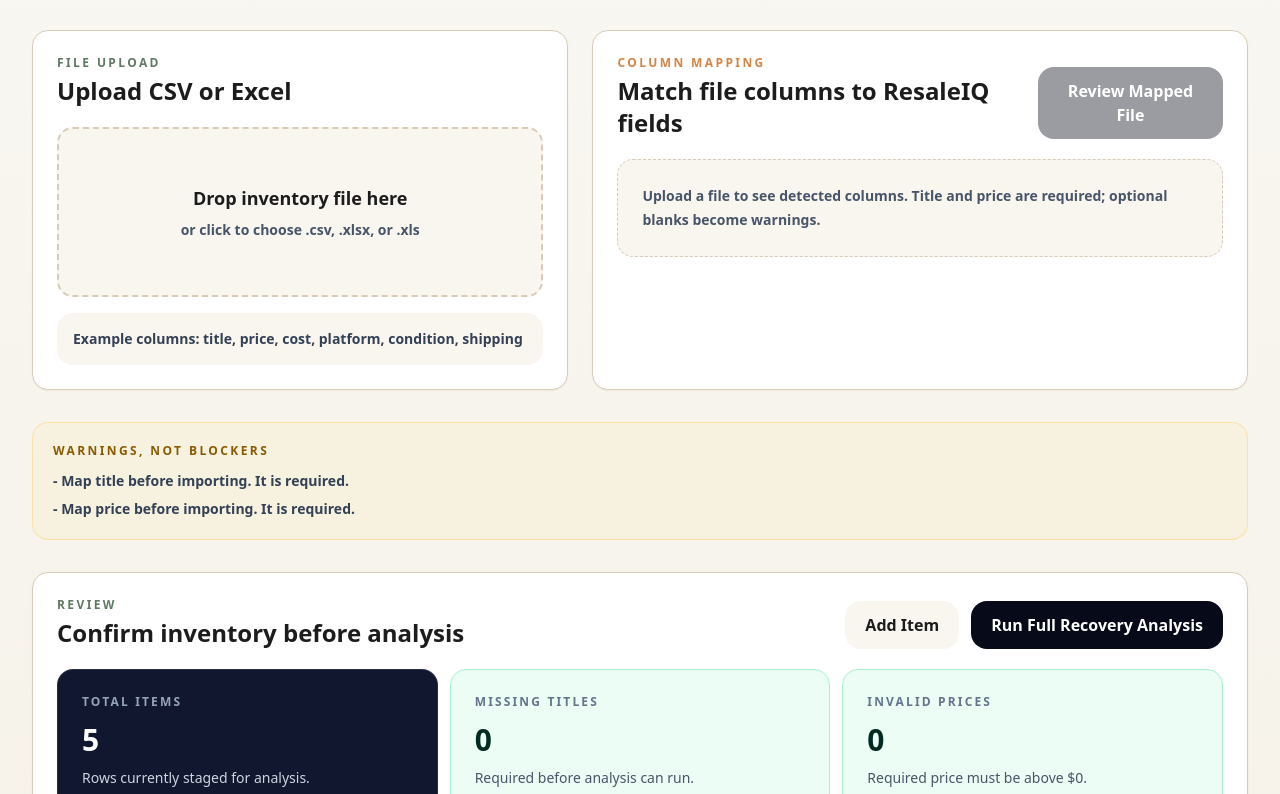
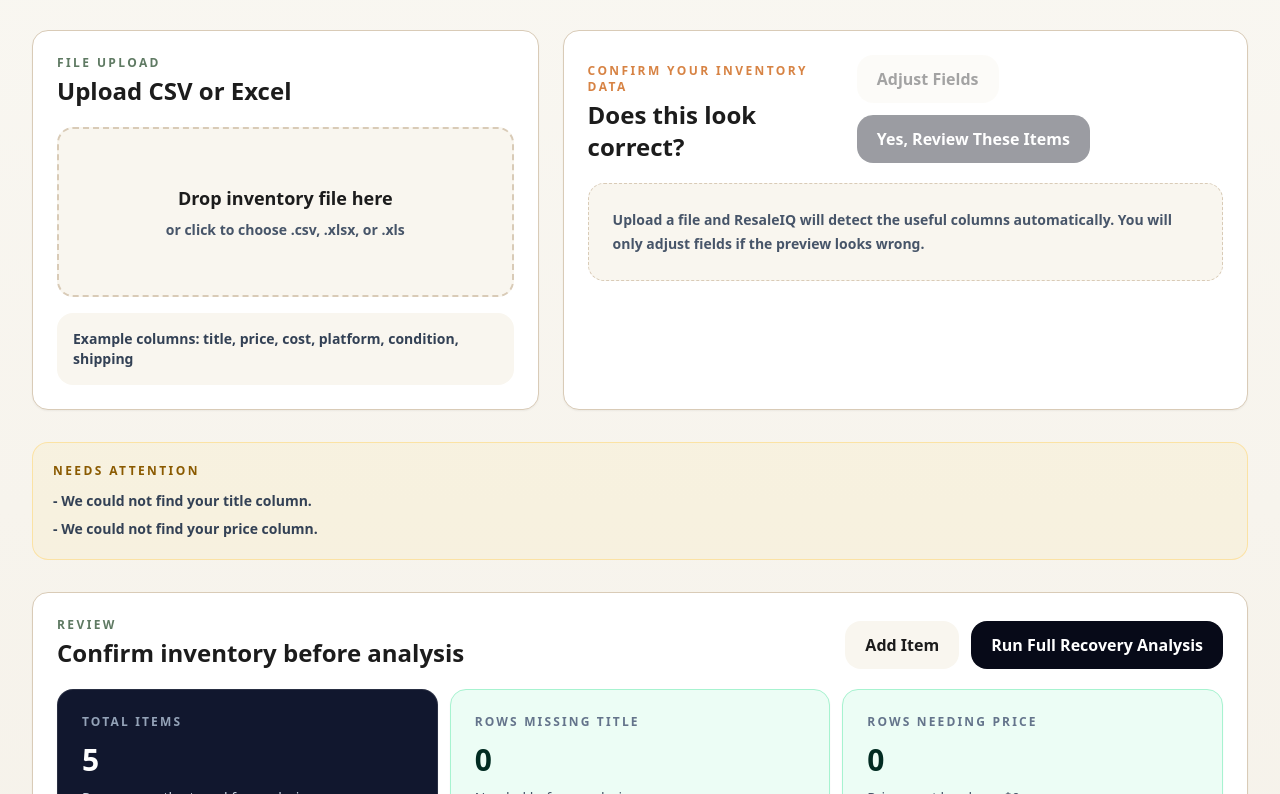
Before and after one commit to RejectedDope/ResaleIQ, a Next.js app: page /inventory in a window 1280 px wide. Shown: the part 646-1440 px from the top of the page. Built offline with nearby package versions, Linux system fonts and the light colour scheme.

Commit message:
Simplify inventory upload confirmation UX

```diff
--- a/app/inventory/page.tsx
+++ b/app/inventory/page.tsx
@@ -19,6 +19,8 @@
 type ParsedRow = Record<string, string | number | boolean | null | undefined>;
 type InventoryField = 'title' | 'price' | 'cost' | 'platform' | 'condition' | 'shipping';
 type ColumnMap = Record<InventoryField, string>;
+type Confidence = 'High' | 'Medium' | 'Low';
+type ConfidenceMap = Record<InventoryField, Confidence>;
 
 const MAX_IMPORT_ROWS = 100;
 const REQUIRED_FIELDS: InventoryField[] = ['title', 'price'];
@@ -49,6 +51,15 @@
   shipping: '',
 };
 
+const EMPTY_CONFIDENCE: ConfidenceMap = {
+  title: 'Low',
+  price: 'Low',
+  cost: 'Low',
+  platform: 'Low',
+  condition: 'Low',
+  shipping: 'Low',
+};
+
 function toNumber(value: unknown) {
   if (typeof value === 'number') return Number.isFinite(value) ? value : 0;
   const cleaned = String(value ?? '').replace(/[$,]/g, '').trim();
@@ -73,33 +84,59 @@
   return column.toLowerCase().replace(/[^a-z0-9]/g, '');
 }
 
-function inferMapping(columns: string[]): ColumnMap {
+function isMeaningfulColumn(column: string) {
+  const key = normalizeColumnName(column);
+  return Boolean(key && !/^empty\d*$/.test(key) && !/^__empty\d*$/.test(key) && key !== 'blank');
+}
+
+function detectColumn(columns: string[], exact: string[], partial: string[]) {
   const normalized = columns.map((column) => ({ column, key: normalizeColumnName(column) }));
-  const find = (...needles: string[]) => normalized.find(({ key }) => needles.some((needle) => key.includes(needle)))?.column ?? '';
+  const exactMatch = normalized.find(({ key }) => exact.includes(key));
+  if (exactMatch) return { column: exactMatch.column, confidence: 'High' as Confidence };
+  const partialMatch = normalized.find(({ key }) => partial.some((needle) => key.includes(needle)));
+  if (partialMatch) return { column: partialMatch.column, confidence: 'Medium' as Confidence };
+  return { column: '', confidence: 'Low' as Confidence };
+}
+
+function inferMapping(columns: string[]) {
+  const title = detectColumn(columns, ['title', 'item', 'name', 'itemname', 'product'], ['itemtitle', 'description', 'productname']);
+  const price = detectColumn(columns, ['price', 'listprice', 'listingprice', 'saleprice'], ['askingprice', 'askprice', 'currentprice']);
+  const cost = detectColumn(columns, ['cost', 'purchase', 'buyprice', 'purchaseprice'], ['purchasecost', 'buycost', 'itemcost', 'cogs']);
+  const platform = detectColumn(columns, ['platform', 'site', 'marketplace'], ['channel', 'sellingsite']);
+  const condition = detectColumn(columns, ['condition', 'grade'], ['itemcondition']);
+  const shipping = detectColumn(columns, ['shipping', 'ship', 'postage'], ['shippingcost', 'shippingpaid', 'shipcost']);
 
   return {
-    title: find('title', 'itemtitle', 'itemname', 'item', 'name', 'description', 'product'),
-    price: find('listprice', 'listingprice', 'saleprice', 'askingprice', 'askprice', 'price'),
-    cost: find('purchasecost', 'purchaseprice', 'buyprice', 'buycost', 'itemcost', 'cost', 'cogs'),
-    platform: find('platform', 'marketplace', 'channel', 'site', 'sellingsite'),
-    condition: find('condition', 'itemcondition', 'grade'),
-    shipping: find('shippingcost', 'shippingpaid', 'shipcost', 'ship', 'postage', 'shipping'),
+    mapping: {
+      title: title.column,
+      price: price.column,
+      cost: cost.column,
+      platform: platform.column,
+      condition: condition.column,
+      shipping: shipping.column,
+    },
+    confidence: {
+      title: title.confidence,
+      price: price.confidence,
+      cost: cost.confidence,
+      platform: platform.confidence,
+      condition: condition.confidence,
+      shipping: shipping.confidence,
+    },
   };
 }
 
 function summarizeRows(rows: ParsedRow[], mapping: ColumnMap) {
   const limitedRows = rows.slice(0, MAX_IMPORT_ROWS);
-  const titleMissing = !mapping.title ? limitedRows.length : limitedRows.filter((row) => !normalizeText(row[mapping.title])).length;
-  const invalidPrices = !mapping.price ? limitedRows.length : limitedRows.filter((row) => toNumber(row[mapping.price]) <= 0).length;
-  const missingOptional = (['cost', 'platform', 'condition', 'shipping'] as InventoryField[]).filter((field) => !mapping[field]).length;
+  const missingTitles = !mapping.title ? limitedRows.length : limitedRows.filter((row) => !normalizeText(row[mapping.title])).length;
+  const priceProblems = !mapping.price ? limitedRows.length : limitedRows.filter((row) => toNumber(row[mapping.price]) <= 0).length;
 
   return {
     importedRows: limitedRows.length,
     skippedRows: Math.max(0, rows.length - MAX_IMPORT_ROWS),
-    titleMissing,
-    invalidPrices,
-    missingOptional,
-    ready: Boolean(mapping.title && mapping.price && titleMissing === 0 && invalidPrices === 0 && limitedRows.length > 0),
+    missingTitles,
+    priceProblems,
+    ready: Boolean(mapping.title && mapping.price && missingTitles === 0 && priceProblems === 0 && limitedRows.length > 0),
   };
 }
 
@@ -114,16 +151,16 @@
     const platform = normalizePlatform(row[mapping.platform]);
     const condition = normalizeCondition(row[mapping.condition]) || 'condition missing';
 
-    if (!mapping.cost) warnings.push('Cost column is not mapped; missing costs were treated as $0.');
-    if (!mapping.platform) warnings.push('Platform column is not mapped; eBay was used as the default platform.');
-    if (!mapping.condition) warnings.push('Condition column is not mapped; condition missing was used.');
-    if (!mapping.shipping) warnings.push('Shipping column is not mapped; missing shipping was treated as $0.');
+    if (!mapping.cost) warnings.push('We could not find your cost column, so missing costs were treated as $0.');
+    if (!mapping.platform) warnings.push('We could not find your platform column, so eBay was used as the default.');
+    if (!mapping.condition) warnings.push('We could not find your condition column, so condition missing was used.');
+    if (!mapping.shipping) warnings.push('We could not find your shipping column, so shipping was treated as $0.');
 
     return { id: index + 1, title, price, cost, platform, condition, shipping };
   });
 
-  if (rows.length > MAX_IMPORT_ROWS) warnings.push(`Only the first ${MAX_IMPORT_ROWS} rows were imported for this MVP test run.`);
-  if (items.length < 5) warnings.push('Fewer than 5 rows were imported. Results still run, but a larger sample is more useful.');
+  if (rows.length > MAX_IMPORT_ROWS) warnings.push(`This file has more than ${MAX_IMPORT_ROWS} rows, so the MVP imported the first ${MAX_IMPORT_ROWS}.`);
+  if (items.length < 5) warnings.push('This is a small sample. Results still run, but 5 or more rows will give a better daily picture.');
 
   return { items, warnings: Array.from(new Set(warnings)) };
 }
@@ -132,7 +169,7 @@
   return {
     total: items.length,
     missingTitles: items.filter((item) => !item.title.trim()).length,
-    invalidPrices: items.filter((item) => item.price <= 0).length,
+    priceProblems: items.filter((item) => item.price <= 0).length,
   };
 }
 
@@ -228,7 +265,7 @@
     : XLSX.read(await file.arrayBuffer(), { type: 'array' });
   const firstSheet = workbook.Sheets[workbook.SheetNames[0]];
   const rows = XLSX.utils.sheet_to_json<ParsedRow>(firstSheet, { defval: '' });
-  const columns = Object.keys(rows[0] ?? {});
+  const columns = Object.keys(rows[0] ?? {}).filter(isMeaningfulColumn);
 
   return { rows, columns };
 }
@@ -242,13 +279,17 @@
   const [parsedRows, setParsedRows] = useState<ParsedRow[]>([]);
   const [columns, setColumns] = useState<string[]>([]);
   const [mapping, setMapping] = useState<ColumnMap>(EMPTY_MAPPING);
+  const [confidence, setConfidence] = useState<ConfidenceMap>(EMPTY_CONFIDENCE);
+  const [showFieldEditor, setShowFieldEditor] = useState(false);
   const [warnings, setWarnings] = useState<string[]>([]);
 
   const mappingSummary = useMemo(() => summarizeRows(parsedRows, mapping), [parsedRows, mapping]);
   const itemSummary = useMemo(() => summarizeItems(items), [items]);
   const requiredMappingMissing = REQUIRED_FIELDS.filter((field) => !mapping[field]);
-  const canImportMappedRows = parsedRows.length > 0 && requiredMappingMissing.length === 0;
-  const canAnalyzeItems = itemSummary.total > 0 && itemSummary.missingTitles === 0 && itemSummary.invalidPrices === 0;
+  const canConfirmDetectedRows = parsedRows.length > 0 && requiredMappingMissing.length === 0;
+  const canAnalyzeItems = itemSummary.total > 0 && itemSummary.missingTitles === 0 && itemSummary.priceProblems === 0;
+  const previewRows = parsedRows.slice(0, 5);
+  const previewColumns = INVENTORY_FIELDS.map((field) => mapping[field.key]).filter(Boolean);
 
   const rows = useMemo(() => {
     return items.map((item, index) => {
@@ -299,24 +340,34 @@
     setIsParsing(true);
     setWarnings([]);
     setHasRun(false);
+    setShowFieldEditor(false);
     try {
       const parsed = await parseInventoryFile(file);
+      const detection = inferMapping(parsed.columns);
+      const nextWarnings: string[] = [];
+
+      if (!parsed.rows.length) nextWarnings.push('We could not find any inventory rows in this file.');
+      if (!detection.mapping.title) nextWarnings.push('We could not find your title column.');
+      if (!detection.mapping.price) nextWarnings.push('We could not find your price column.');
+      if (parsed.rows.length > MAX_IMPORT_ROWS) nextWarnings.push(`This file has ${parsed.rows.length} rows. The MVP will use the first ${MAX_IMPORT_ROWS}.`);
+
       setFileName(file.name);
       setParsedRows(parsed.rows);
       setColumns(parsed.columns);
-      setMapping(inferMapping(parsed.columns));
-      if (!parsed.rows.length) setWarnings(['No rows were detected in this file.']);
-      if (parsed.rows.length > MAX_IMPORT_ROWS) setWarnings([`This file has ${parsed.rows.length} rows. The MVP imports the first ${MAX_IMPORT_ROWS} rows so the browser stays responsive.`]);
+      setMapping(detection.mapping);
+      setConfidence(detection.confidence);
+      setWarnings(nextWarnings);
     } catch {
-      setWarnings(['Could not parse this file. Try a simple CSV or a single-sheet Excel file.']);
+      setWarnings(['We could not read this file. Try a simple CSV or a single-sheet Excel file.']);
     } finally {
       setIsParsing(false);
     }
   };
 
-  const importMappedRows = () => {
-    if (!canImportMappedRows) {
-      setWarnings(['Map title and price before importing. Those fields are required for recovery analysis.']);
+  const confirmDetectedRows = () => {
+    if (!canConfirmDetectedRows) {
+      setWarnings(['We need a title column and a price column before we can import your inventory.']);
+      setShowFieldEditor(true);
       return;
     }
     const cleaned = cleanRows(parsedRows, mapping);
@@ -327,7 +378,7 @@
 
   const runAnalysis = () => {
     if (!canAnalyzeItems) {
-      setWarnings(['Fix missing titles and invalid prices before running analysis. Optional fields can stay blank.']);
+      setWarnings(['Some rows still need a title or a usable price before analysis can run.']);
       setHasRun(false);
       return;
     }
@@ -342,8 +393,8 @@
 
   const steps = [
     { label: 'Upload', complete: Boolean(parsedRows.length || items.length), active: !parsedRows.length },
-    { label: 'Map', complete: parsedRows.length > 0 && requiredMappingMissing.length === 0, active: parsedRows.length > 0 && requiredMappingMissing.length > 0 },
-    { label: 'Review', complete: canAnalyzeItems, active: !hasRun && canImportMappedRows },
+    { label: 'Confirm', complete: parsedRows.length > 0 && requiredMappingMissing.length === 0, active: parsedRows.length > 0 && !hasRun },
+    { label: 'Review', complete: canAnalyzeItems, active: !hasRun && canAnalyzeItems },
     { label: 'Analyze', complete: hasRun, active: hasRun },
   ];
 
@@ -355,7 +406,7 @@
           <div>
             <h2 className="text-4xl font-extrabold tracking-tight md:text-5xl">Upload real inventory and rank what to fix first.</h2>
             <p className="mt-4 max-w-3xl text-sm leading-7 text-slate-300">
-              Drop a CSV or Excel file, map the required columns, review the sanity check, and run recovery analysis without a backend or API.
+              Drop a CSV or Excel file, confirm that ResaleIQ found the right fields, then run recovery analysis without a backend or API.
             </p>
           </div>
           <div className="rounded-2xl border border-[#7AF59A]/25 bg-[#7AF59A]/10 p-5">
@@ -375,7 +426,7 @@
         ))}
       </div>
 
-      <div className="grid gap-6 xl:grid-cols-[0.9fr_1.1fr]">
+      <div className="grid gap-6 xl:grid-cols-[0.85fr_1.15fr]">
         <div className="rounded-2xl border border-tan bg-white p-6 shadow-sm">
           <p className="text-xs font-bold uppercase tracking-[0.2em] text-sage">File Upload</p>
           <h3 className="mt-1 text-2xl font-extrabold text-ink">Upload CSV or Excel</h3>
@@ -395,69 +446,106 @@
             <input className="hidden" type="file" accept=".csv,.xlsx,.xls" onChange={(event) => handleFile(event.target.files?.[0])} />
           </label>
           <div className="mt-4 rounded-2xl bg-ivory p-4 text-sm font-bold text-slate-700">
-            {isParsing ? 'Parsing file...' : fileName ? `Loaded: ${fileName}` : 'Example columns: title, price, cost, platform, condition, shipping'}
+            {isParsing ? 'Reading your file...' : fileName ? `Loaded: ${fileName}` : 'Example columns: title, price, cost, platform, condition, shipping'}
           </div>
         </div>
 
         <div className="rounded-2xl border border-tan bg-white p-6 shadow-sm">
           <div className="flex flex-col gap-3 md:flex-row md:items-end md:justify-between">
             <div>
-              <p className="text-xs font-bold uppercase tracking-[0.2em] text-clay">Column Mapping</p>
-              <h3 className="mt-1 text-2xl font-extrabold text-ink">Match file columns to ResaleIQ fields</h3>
+              <p className="text-xs font-bold uppercase tracking-[0.2em] text-clay">Confirm Your Inventory Data</p>
+              <h3 className="mt-1 text-2xl font-extrabold text-ink">Does this look correct?</h3>
             </div>
-            <button type="button" onClick={importMappedRows} disabled={!canImportMappedRows} className="bg-[#070A18] text-white hover:bg-[#2B185F] disabled:opacity-40">
-              Review Mapped File
+            <div className="flex flex-wrap gap-3">
+              <button type="button" onClick={() => setShowFieldEditor((value) => !value)} disabled={!columns.length} className="bg-ivory text-ink disabled:opacity-40">
+                Adjust Fields
               </button>
+              <button type="button" onClick={confirmDetectedRows} disabled={!canConfirmDetectedRows} className="bg-[#070A18] text-white hover:bg-[#2B185F] disabled:opacity-40">
+                Yes, Review These Items
+              </button>
+            </div>
           </div>
 
           {columns.length ? (
             <>
-              <div className="mt-4 flex flex-wrap gap-2">
-                {columns.map((column) => (
-                  <span key={column} className="rounded-full bg-ivory px-3 py-1 text-xs font-extrabold text-slate-700">{column}</span>
+              <div className="mt-5 grid gap-3 md:grid-cols-3">
+                {INVENTORY_FIELDS.map((field) => {
+                  const detected = mapping[field.key];
+                  const requiredMissing = Boolean(field.required && !detected);
+                  return (
+                    <div key={field.key} className={`rounded-2xl p-4 ${requiredMissing ? 'bg-red-50 text-red-800' : 'bg-ivory text-slate-700'}`}>
+                      <p className="text-xs font-extrabold uppercase tracking-[0.16em] opacity-70">{field.label}</p>
+                      <p className="mt-2 text-sm font-extrabold">{detected || (field.key === 'price' ? 'We could not find your price column' : field.key === 'title' ? 'We could not find your title column' : 'Not found, optional')}</p>
+                      <p className="mt-2 text-xs font-bold">Confidence: {detected ? confidence[field.key] : 'Low'}</p>
+                    </div>
+                  );
+                })}
+              </div>
+
+              <div className="mt-5 rounded-2xl border border-tan bg-ivory p-4">
+                <div className="flex flex-col gap-1 md:flex-row md:items-end md:justify-between">
+                  <div>
+                    <p className="text-xs font-bold uppercase tracking-[0.2em] text-sage">Preview</p>
+                    <h4 className="mt-1 text-xl font-extrabold text-ink">First 5 rows</h4>
+                  </div>
+                  <p className="text-sm font-bold text-slate-600">{mappingSummary.importedRows} rows ready, {mappingSummary.skippedRows} over the MVP limit</p>
+                </div>
+                <div className="mt-4 overflow-x-auto">
+                  <table className="w-full min-w-[680px] text-left text-sm">
+                    <thead>
+                      <tr className="text-xs font-extrabold uppercase tracking-[0.14em] text-slate-500">
+                        {previewColumns.map((column) => <th key={column} className="px-3 py-2">{column}</th>)}
+                      </tr>
+                    </thead>
+                    <tbody className="font-semibold text-slate-700">
+                      {previewRows.map((row, index) => (
+                        <tr key={index} className="border-t border-tan/70">
+                          {previewColumns.map((column) => <td key={column} className="max-w-[220px] truncate px-3 py-3">{normalizeText(row[column]) || '-'}</td>)}
+                        </tr>
                       ))}
+                    </tbody>
+                  </table>
                 </div>
-              <div className="mt-5 grid gap-3 md:grid-cols-2">
-                {INVENTORY_FIELDS.map((field) => {
-                  const missingRequired = Boolean(field.required && !mapping[field.key]);
-                  return (
-                    <label key={field.key} className={`rounded-2xl p-3 text-sm font-bold ${missingRequired ? 'bg-red-50 text-red-800' : 'bg-ivory text-slate-700'}`}>
+              </div>
+
+              {showFieldEditor ? (
+                <div className="mt-5 rounded-2xl border border-[#29204E] bg-[#070A18] p-5 text-white">
+                  <p className="text-xs font-bold uppercase tracking-[0.18em] text-[#7AF59A]">Adjust only if needed</p>
+                  <div className="mt-4 grid gap-3 md:grid-cols-2">
+                    {INVENTORY_FIELDS.map((field) => (
+                      <label key={field.key} className="text-sm font-bold text-slate-200">
                         {field.label}{field.required ? ' required' : ''}
                         <select
                           value={mapping[field.key]}
                           onChange={(event) => setMapping((current) => ({ ...current, [field.key]: event.target.value }))}
                         >
-                        <option value="">Not mapped</option>
+                          <option value="">Leave blank</option>
                           {columns.map((column) => (
                             <option key={column} value={column}>{column}</option>
                           ))}
                         </select>
-                      {missingRequired ? <span className="mt-2 block text-xs font-extrabold">Map this before importing.</span> : null}
                       </label>
-                  );
-                })}
+                    ))}
                   </div>
-
-              <div className="mt-5 grid gap-3 md:grid-cols-4">
-                <ScoreCard title="Rows Detected" value={parsedRows.length} helper={`${mappingSummary.importedRows} will import now.`} tone="dark" />
-                <ScoreCard title="Missing Titles" value={mappingSummary.titleMissing} helper="Must be fixed before analysis." tone={mappingSummary.titleMissing ? 'danger' : 'success'} />
-                <ScoreCard title="Invalid Prices" value={mappingSummary.invalidPrices} helper="Prices must be above $0." tone={mappingSummary.invalidPrices ? 'danger' : 'success'} />
-                <ScoreCard title="Skipped Rows" value={mappingSummary.skippedRows} helper={`MVP limit is ${MAX_IMPORT_ROWS} rows.`} tone={mappingSummary.skippedRows ? 'warning' : 'neutral'} />
                 </div>
+              ) : null}
             </>
           ) : (
             <div className="mt-5 rounded-2xl border border-dashed border-tan bg-ivory p-6 text-sm font-bold leading-6 text-slate-600">
-              Upload a file to see detected columns. Title and price are required; optional blanks become warnings.
+              Upload a file and ResaleIQ will detect the useful columns automatically. You will only adjust fields if the preview looks wrong.
             </div>
           )}
         </div>
       </div>
 
-      {warnings.length || requiredMappingMissing.length ? (
+      {warnings.length || requiredMappingMissing.length || mappingSummary.priceProblems || mappingSummary.missingTitles ? (
         <div className="rounded-2xl border border-[#FFD36B]/50 bg-[#FFD36B]/10 p-5">
-          <p className="text-xs font-bold uppercase tracking-[0.2em] text-[#8A5A00]">Warnings, not blockers</p>
+          <p className="text-xs font-bold uppercase tracking-[0.2em] text-[#8A5A00]">Needs attention</p>
           <ul className="mt-3 space-y-2 text-sm font-bold text-slate-700">
-            {requiredMappingMissing.map((field) => <li key={field}>- Map {field} before importing. It is required.</li>)}
+            {requiredMappingMissing.includes('title') ? <li>- We could not find your title column.</li> : null}
+            {requiredMappingMissing.includes('price') ? <li>- We could not find your price column.</li> : null}
+            {mappingSummary.missingTitles ? <li>- Some rows are missing item titles.</li> : null}
+            {mappingSummary.priceProblems ? <li>- Some rows need a usable price above $0.</li> : null}
             {warnings.map((warning) => <li key={warning}>- {warning}</li>)}
           </ul>
         </div>
@@ -481,25 +569,25 @@
 
         <div className="mt-5 grid gap-3 md:grid-cols-3">
           <ScoreCard title="Total Items" value={itemSummary.total} helper="Rows currently staged for analysis." tone="dark" />
-          <ScoreCard title="Missing Titles" value={itemSummary.missingTitles} helper="Required before analysis can run." tone={itemSummary.missingTitles ? 'danger' : 'success'} />
-          <ScoreCard title="Invalid Prices" value={itemSummary.invalidPrices} helper="Required price must be above $0." tone={itemSummary.invalidPrices ? 'danger' : 'success'} />
+          <ScoreCard title="Rows Missing Title" value={itemSummary.missingTitles} helper="Needed before analysis can run." tone={itemSummary.missingTitles ? 'danger' : 'success'} />
+          <ScoreCard title="Rows Needing Price" value={itemSummary.priceProblems} helper="Price must be above $0." tone={itemSummary.priceProblems ? 'danger' : 'success'} />
         </div>
 
         <div className="mt-5 space-y-3">
           {items.map((item, index) => {
             const missingTitle = !item.title.trim();
-            const invalidPrice = item.price <= 0;
+            const priceProblem = item.price <= 0;
             return (
-              <div key={item.id} className={`grid gap-3 rounded-2xl border p-4 lg:grid-cols-[1.5fr_0.7fr_0.7fr_0.8fr_0.9fr_0.7fr_auto] ${missingTitle || invalidPrice ? 'border-red-200 bg-red-50' : 'border-tan/80 bg-ivory'}`}>
+              <div key={item.id} className={`grid gap-3 rounded-2xl border p-4 lg:grid-cols-[1.5fr_0.7fr_0.7fr_0.8fr_0.9fr_0.7fr_auto] ${missingTitle || priceProblem ? 'border-red-200 bg-red-50' : 'border-tan/80 bg-ivory'}`}>
                 <label className="text-xs font-extrabold uppercase tracking-[0.12em] text-slate-500">
                   Title
                   <input value={item.title} onChange={(e) => updateItem(item.id, 'title', e.target.value)} placeholder={`Item ${index + 1} title`} />
-                  {missingTitle ? <span className="mt-1 block text-xs text-red-700">Required</span> : null}
+                  {missingTitle ? <span className="mt-1 block text-xs text-red-700">Needed</span> : null}
                 </label>
                 <label className="text-xs font-extrabold uppercase tracking-[0.12em] text-slate-500">
                   Price
                   <input type="number" min={0} step="0.01" value={item.price} onChange={(e) => updateItem(item.id, 'price', Number(e.target.value))} />
-                  {invalidPrice ? <span className="mt-1 block text-xs text-red-700">Must be above $0</span> : null}
+                  {priceProblem ? <span className="mt-1 block text-xs text-red-700">Needs price above $0</span> : null}
                 </label>
                 <label className="text-xs font-extrabold uppercase tracking-[0.12em] text-slate-500">
                   Cost
@@ -596,9 +684,9 @@
       ) : (
         <div className="rounded-2xl border border-dashed border-tan bg-white p-8 shadow-sm">
           <p className="text-xs font-bold uppercase tracking-[0.2em] text-clay">Ready When You Are</p>
-          <h3 className="mt-3 text-3xl font-extrabold text-ink">Upload, map, review, then run the recovery analysis.</h3>
+          <h3 className="mt-3 text-3xl font-extrabold text-ink">Upload, confirm, review, then run the recovery analysis.</h3>
           <p className="mt-4 max-w-2xl text-sm leading-7 text-slate-600">
-            Title and price are required so the money math stays grounded. Optional fields can stay imperfect and will show warnings instead of blocking the flow.
+            ResaleIQ detects likely columns first. Non-technical sellers only adjust fields when the preview does not look right.
           </p>
         </div>
       )}
```
Lines whose indentation alone changed are shown as unchanged.
